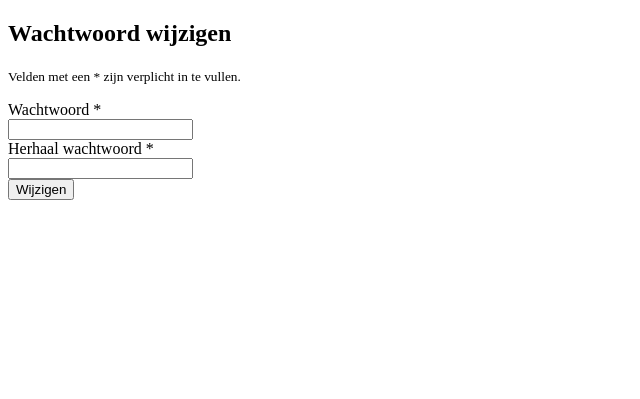
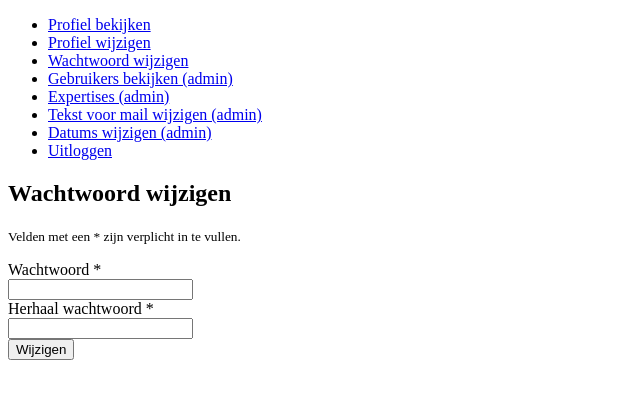
Before and after one commit to Timothy-engels/Vinder, a PHP site: page /updatePassword.php in a window 1280 px wide. Shown: the top 399 px of the page, without its empty margins (0-640 px from the left). Run offline with PHP 8.4, Linux system fonts and the light colour scheme; the visitor is signed in with stand-in values (Sample User, id 1).

Commit message:
Added menu

```diff
--- a/business/accountService.php
+++ b/business/accountService.php
@@ -252,4 +252,22 @@ class AccountService
         return $_SESSION['ID'];
     }
 
+    /**
+     * Check if the user is logged in as an admin
+     *
+     * @return boolean
+     */
+    public function isLoggedInAsAdmin()
+    {
+        $result = false;
+
+        if (array_key_exists('admin', $_SESSION)) {
+            if ($_SESSION['admin'] === true) {
+                $result = true;
+            }
+        }
+
+        return $result;
+    }
+
 }
--- a/editProfile.php
+++ b/editProfile.php
@@ -6,6 +6,10 @@ require_once("business/expertiseService.php");
 require_once("business/accountService.php");
 
 $usersSvc = new AccountService();
+$usersSvc->checkUserLoggedIn();
+
+$loggedInAsAdmin = $usersSvc->isLoggedInAsAdmin();
+
 $account = $usersSvc->getById($id);
 
 $expSrv = new ExpertiseService();
--- a/expertises.php
+++ b/expertises.php
@@ -6,6 +6,8 @@
     $accService = new accountService();
     $accService->checkUserLoggedIn(true);
 
+    $loggedInAsAdmin = $accService->isLoggedInAsAdmin();
+
     $expertSvc = new ExpertiseService();
     $expertises = $expertSvc->getExpertises();
 
--- a/mailUpdate.php
+++ b/mailUpdate.php
@@ -6,6 +6,8 @@ require_once("business/validationService.php");
 // Check if an admin is logged in
 $accountSvc = new AccountService();
 $accountSvc->checkUserLoggedIn(true);
+
+$loggedInAsAdmin = $accountSvc->isLoggedInAsAdmin();
 
 // Set the default values
 $errors  = [];
--- a/presentation/accountEdit.php
+++ b/presentation/accountEdit.php
@@ -7,6 +7,9 @@
         <link rel="stylesheet" href="https://stackpath.bootstrapcdn.com/bootstrap/4.1.3/css/bootstrap.min.css" integrity="sha384-MCw98/SFnGE8fJT3GXwEOngsV7Zt27NXFoaoApmYm81iuXoPkFOJwJ8ERdknLPMO" crossorigin="anonymous">
     </head>
     <body>
+
+        <?php include('menu.php'); ?>
+
         <h1> Profiel wijzigen </h1>
 
         <div class="container">
--- a/presentation/accountShow.php
+++ b/presentation/accountShow.php
@@ -12,6 +12,8 @@
     <link href="https://fonts.googleapis.com/css?family=Lato" rel="stylesheet">
 </head>
 <body>
+
+<?php include('menu.php'); ?>
 
 <h1><? echo $account->getName(); ?> profiel pagina</h1>
 
--- a/presentation/expertisesList.php
+++ b/presentation/expertisesList.php
@@ -17,6 +17,8 @@
     <link href="https://fonts.googleapis.com/css?family=Lato" rel="stylesheet">
 </head>
 <body>
+    <?php include('menu.php'); ?>
+
     <h1>Expertises</h1>
     <ul>
         <?php
--- a/presentation/mailUpdate.php
+++ b/presentation/mailUpdate.php
@@ -39,6 +39,8 @@
         </script>
     </head>
     <body>
+        <?php include('menu.php'); ?>
+
         <section id="updateMail">
             <h1>Wijzig de mail instellingen </h1>
 
--- /dev/null
+++ b/presentation/menu.php
@@ -0,0 +1,12 @@
+<ul>
+    <li><a href="showProfile.php">Profiel bekijken</a></li>
+    <li><a href="editProfile.php">Profiel wijzigen</a></li>
+    <li><a href="updatePassword.php">Wachtwoord wijzigen</a></li>
+    <?php if (isset($loggedInAsAdmin) && $loggedInAsAdmin === true) : ?>
+        <li><a href="userList.php">Gebruikers bekijken (admin)</a></li>
+        <li><a href="expertises.php">Expertises (admin)</a></li>
+        <li><a href="mailUpdate.php">Tekst voor mail wijzigen (admin)</a></li>
+        <li><a href="updateDateSettings.php">Datums wijzigen (admin)</a></li>
+    <?php endif; ?>
+    <li><a href="logOut.php">Uitloggen</a></li>
+</ul>
--- a/presentation/updateDateSettings.php
+++ b/presentation/updateDateSettings.php
@@ -39,6 +39,8 @@
         </script>
     </head>
     <body>
+        <?php include('menu.php'); ?>
+
         <main>
             <section id="updateDateSettings">
                 <h1>Wijzig de datum instellingen</h1>
--- a/presentation/updatePassword.php
+++ b/presentation/updatePassword.php
@@ -21,6 +21,9 @@
     </head>
 
     <body>
+
+        <?php include('menu.php'); ?>
+
         <main>
             <section id="changePassword">
 
--- a/presentation/updatePasswordSuccess.php
+++ b/presentation/updatePasswordSuccess.php
@@ -5,6 +5,8 @@
         <title>Vinder | Registreer</title>
     </head>
     <body>
+        <?php include('menu.php'); ?>
+
         <main>
             <section id="register">
 
--- a/presentation/userList.php
+++ b/presentation/userList.php
@@ -6,6 +6,8 @@
 </head>
 
 <body>
+    <?php include('menu.php'); ?>
+
     <side>
         <p>Hier komt de banner</p>
     </side>
--- a/showProfile.php
+++ b/showProfile.php
@@ -6,6 +6,10 @@ require_once("business/expertiseService.php");
 require_once("business/accountService.php");
 
 $usersSvc = new AccountService();
+$usersSvc->checkUserLoggedIn();
+
+$loggedInAsAdmin = $usersSvc->isLoggedInAsAdmin();
+
 $account = $usersSvc->getById($id);
 
 $expSrv = new ExpertiseService();
--- a/updateDateSettings.php
+++ b/updateDateSettings.php
@@ -8,6 +8,8 @@ require_once("business/accountService.php");
 // Check if an admin is logged in
 $accountSvc = new AccountService();
 $accountSvc->checkUserLoggedIn(true);
+
+$loggedInAsAdmin = $accountSvc->isLoggedInAsAdmin();
 
 // Get the current values
 $generalService = new GeneralService();
--- a/updatePassword.php
+++ b/updatePassword.php
@@ -5,6 +5,8 @@ require_once("business/validationService.php");
 // Check if a user is logged in
 $accountSvc = new AccountService();
 $accountSvc->checkUserLoggedIn();
+
+$loggedInAsAdmin = $accountSvc->isLoggedInAsAdmin();
 
 // Initialize the values
 $errors  = [];
--- a/userList.php
+++ b/userList.php
@@ -6,6 +6,8 @@ require_once 'business/accountService.php';
 $accountSvc = new AccountService();
 $accountSvc->checkUserLoggedIn(true);
 
+$loggedInAsAdmin = $accountSvc->isLoggedInAsAdmin();
+
 // Get a list with all the accounts
 $list = $accountSvc->getAccounts();
 
```
